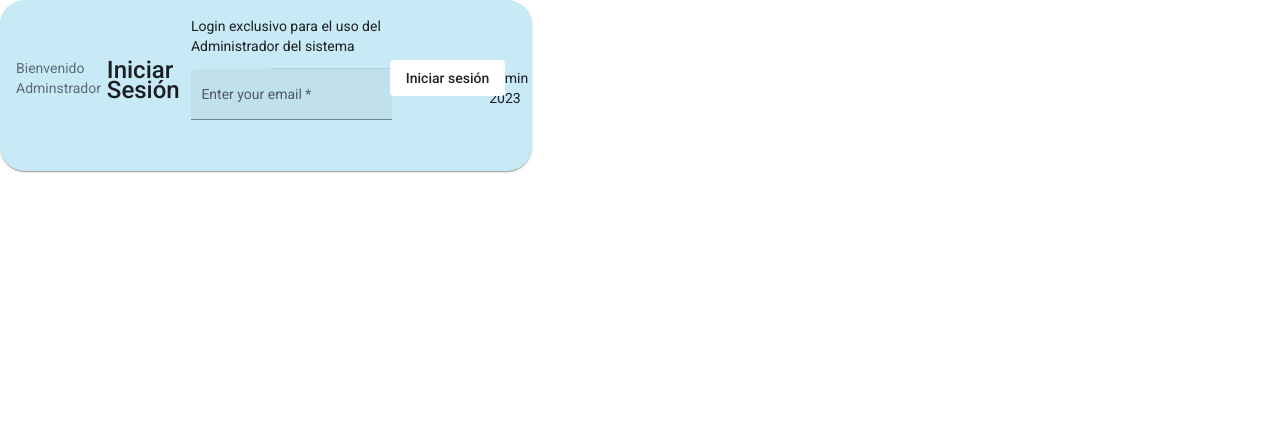
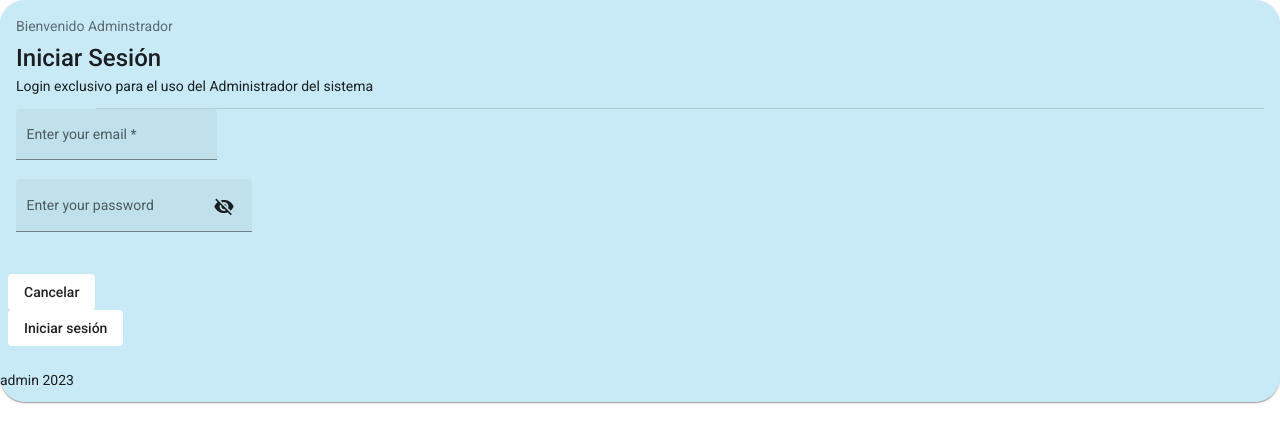
Before and after one commit to Angular-Web-Project/Enlazando-Empleo-Web, an Angular app: page /admin in a window 1280 px wide. Shown: the top 442 px of the page. Built offline with nearby package versions, Linux system fonts and the light colour scheme.

Commit message:
login admnin v3

```diff
--- a/src/app/auth/components/login-admin-form/login-admin-form.component.html
+++ b/src/app/auth/components/login-admin-form/login-admin-form.component.html
@@ -1 +1,2 @@
 <app-email-input></app-email-input>
+<app-password-input></app-password-input>
--- a/src/app/auth/pages/auth-login-admin/auth-login-admin.component.css
+++ b/src/app/auth/pages/auth-login-admin/auth-login-admin.component.css
@@ -1,7 +1,7 @@
 .login-card {
   display: flex;
-  align-items: center;
-  max-width: 500px;
+  flex-direction: column;
+  justify-content: center;
   border-radius: 25px;
   background-color: rgb(200, 233, 246);
 }
--- a/src/app/auth/pages/auth-login-admin/auth-login-admin.component.html
+++ b/src/app/auth/pages/auth-login-admin/auth-login-admin.component.html
@@ -7,6 +7,7 @@
     <app-login-admin-form></app-login-admin-form>
   </mat-card-content>
   <mat-card-actions>
+    <app-cancel-button></app-cancel-button>
     <app-login-button></app-login-button>
   </mat-card-actions>
   <mat-card-footer>
--- /dev/null
+++ b/src/app/shared/components/buttons/cancel-button/cancel-button.component.css
@@ -0,0 +1,3 @@
+.example-button-row button{
+    margin-right: 8px;
+  }
--- /dev/null
+++ b/src/app/shared/components/buttons/cancel-button/cancel-button.component.html
@@ -0,0 +1,3 @@
+<div class="example-button-row">
+  <button mat-flat-button>Cancelar</button>
+</div>
--- /dev/null
+++ b/src/app/shared/components/buttons/cancel-button/cancel-button.component.ts
@@ -0,0 +1,15 @@
+import { Component, OnInit } from '@angular/core';
+
+@Component({
+  selector: 'app-cancel-button',
+  templateUrl: './cancel-button.component.html',
+  styleUrls: ['./cancel-button.component.css']
+})
+export class CancelButtonComponent implements OnInit {
+
+  constructor() { }
+
+  ngOnInit(): void {
+  }
+
+}
--- /dev/null
+++ b/src/app/shared/components/inputs/password-input/password-input.component.css
@@ -0,0 +1,16 @@
+.example-container .mat-form-field + .mat-form-field {
+    margin-left: 8px;
+  }
+
+  .example-right-align {
+    text-align: right;
+  }
+
+  input.example-right-align::-webkit-outer-spin-button,
+  input.example-right-align::-webkit-inner-spin-button {
+    display: none;
+  }
+
+  input.example-right-align {
+    -moz-appearance: textfield;
+  }
--- /dev/null
+++ b/src/app/shared/components/inputs/password-input/password-input.component.html
@@ -0,0 +1,9 @@
+<div class="example-container">
+    <mat-form-field appearance="fill">
+      <mat-label>Enter your password</mat-label>
+      <input matInput [type]="hide ? 'password' : 'text'">
+      <button mat-icon-button matSuffix (click)="hide = !hide" [attr.aria-label]="'Hide password'" [attr.aria-pressed]="hide">
+        <mat-icon>{{hide ? 'visibility_off' : 'visibility'}}</mat-icon>
+      </button>
+    </mat-form-field>
+</div>
--- /dev/null
+++ b/src/app/shared/components/inputs/password-input/password-input.component.ts
@@ -0,0 +1,11 @@
+import { Component, OnInit } from '@angular/core';
+
+@Component({
+  selector: 'app-password-input',
+  templateUrl: './password-input.component.html',
+  styleUrls: ['./password-input.component.css']
+})
+export class PasswordInputComponent {
+
+  hide = true;
+}
```
Also changed, not shown: src/app/angular-material/angular-material.module.ts (+5 -3 lines), src/app/shared/shared.module.ts (+8 -2 lines), 2 other files (tests, documents, lock files or other folders).
